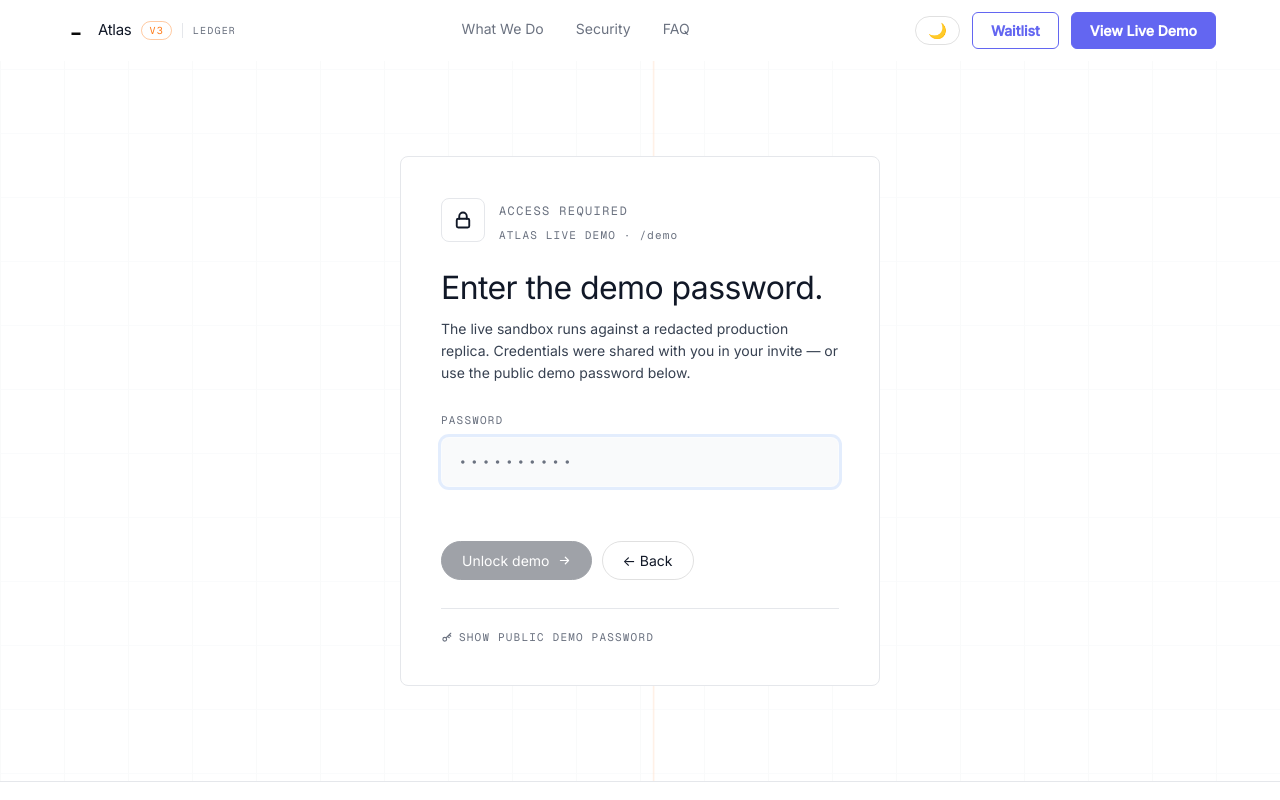
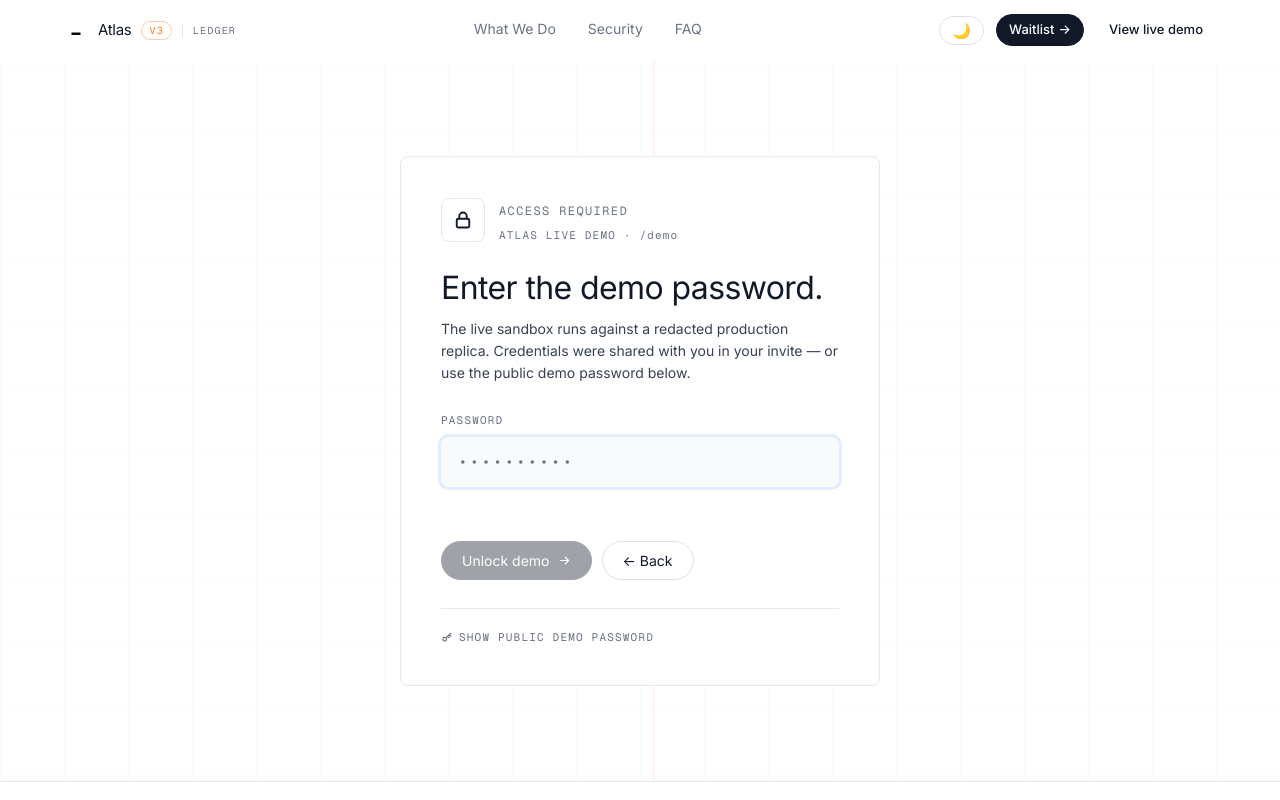
Before and after one commit to sudhishbommaraju/atlas-ledger, a Next.js app: page /demo-access in a window 1280 px wide. Shown: the top 800 px of the page. Built offline with nearby package versions, Linux system fonts and the light colour scheme.

Commit message:
Update nav button styling

```diff
--- a/components/atlas/AtlasNav.tsx
+++ b/components/atlas/AtlasNav.tsx
@@ -107,58 +107,59 @@
             {theme === 'light' ? '🌙' : '☀️'}
           </button>
 
-          {/* Waitlist — outlined */}
+          {/* Waitlist — solid */}
           <Link
             href="/waitlist"
             style={{
               display: 'inline-flex',
               alignItems: 'center',
-              padding: '7px 18px',
-              background: 'transparent',
-              border: `1px solid ${c.primary}`,
-              color: c.primary,
-              borderRadius: '6px',
+              gap: '4px',
+              padding: '5px 12px',
+              background: 'var(--ink)',
+              color: 'var(--canvas)',
+              border: '1px solid var(--ink)',
+              borderRadius: '9999px',
               textDecoration: 'none',
-              fontSize: 14,
-              fontWeight: 600,
+              fontSize: 13,
+              fontWeight: 500,
               fontFamily: 'var(--font-display)',
               whiteSpace: 'nowrap',
-              transition: 'background .15s, color .15s',
+              transition: 'opacity .15s ease',
             }}
-            onMouseEnter={e => {
-              e.currentTarget.style.background = c.primary
-              e.currentTarget.style.color = '#fff'
-            }}
-            onMouseLeave={e => {
-              e.currentTarget.style.background = 'transparent'
-              e.currentTarget.style.color = c.primary
-            }}
+            onMouseEnter={e => { e.currentTarget.style.opacity = '0.9' }}
+            onMouseLeave={e => { e.currentTarget.style.opacity = '1' }}
           >
-            Waitlist
+            Waitlist <span aria-hidden="true">→</span>
           </Link>
 
-          {/* View Live Demo — solid */}
+          {/* View Live Demo — outlined */}
           <Link
             href="/auth/password"
             style={{
               display: 'inline-flex',
               alignItems: 'center',
-              padding: '7px 18px',
-              background: c.primary,
-              color: '#fff',
-              border: `1px solid ${c.primary}`,
-              borderRadius: '6px',
+              padding: '5px 12px',
+              background: 'transparent',
+              color: 'var(--ink)',
+              border: '1px solid rgba(255, 255, 255, 0.15)',
+              borderRadius: '9999px',
               textDecoration: 'none',
-              fontSize: 14,
-              fontWeight: 600,
+              fontSize: 13,
+              fontWeight: 500,
               fontFamily: 'var(--font-display)',
               whiteSpace: 'nowrap',
-              transition: 'background .15s',
+              transition: 'background .15s ease, border-color .15s ease',
             }}
-            onMouseEnter={e => { e.currentTarget.style.background = c.primaryHover }}
-            onMouseLeave={e => { e.currentTarget.style.background = c.primary }}
+            onMouseEnter={e => {
+              e.currentTarget.style.background = 'rgba(255, 255, 255, 0.05)'
+              e.currentTarget.style.borderColor = 'rgba(255, 255, 255, 0.25)'
+            }}
+            onMouseLeave={e => {
+              e.currentTarget.style.background = 'transparent'
+              e.currentTarget.style.borderColor = 'rgba(255, 255, 255, 0.15)'
+            }}
           >
-            View Live Demo
+            View live demo
           </Link>
         </div>
       </div>
```
